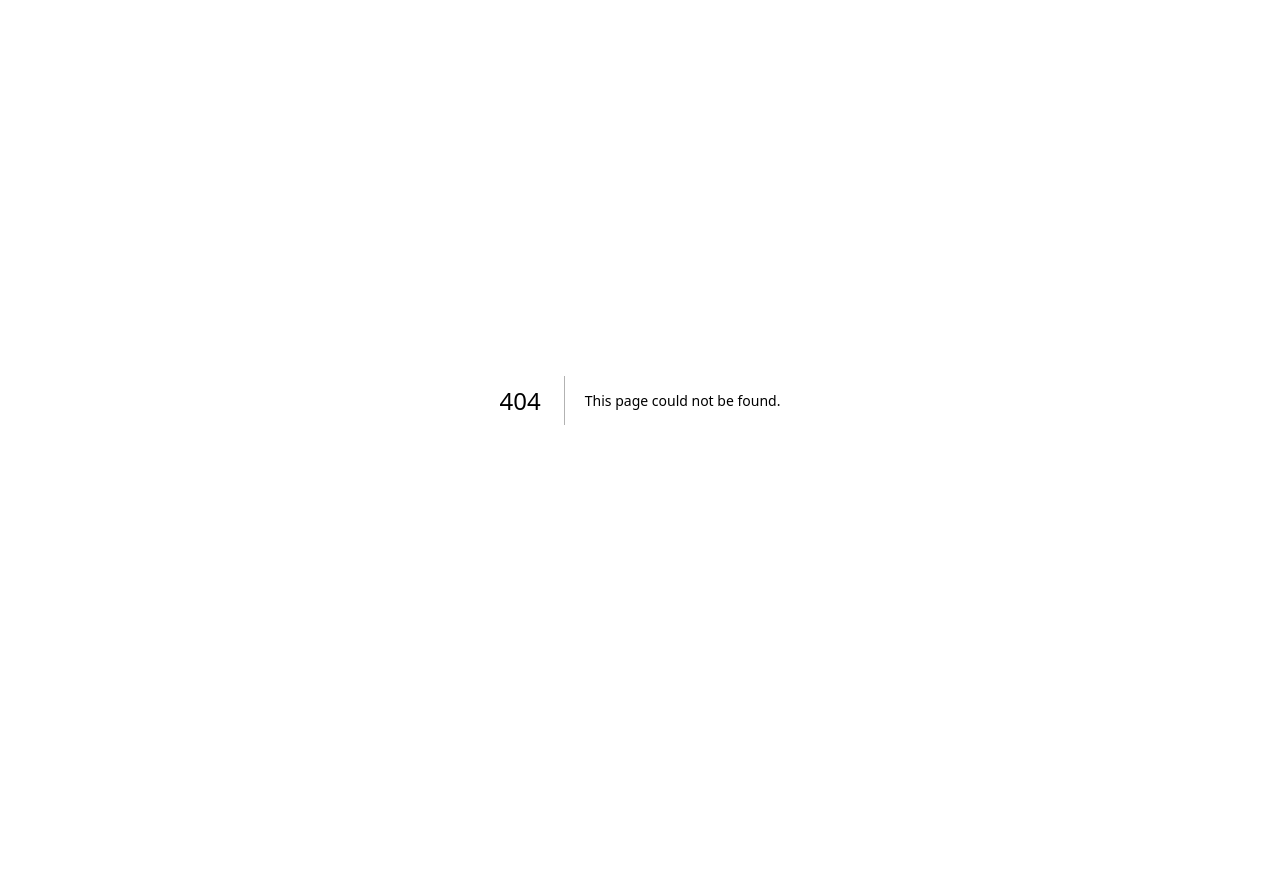
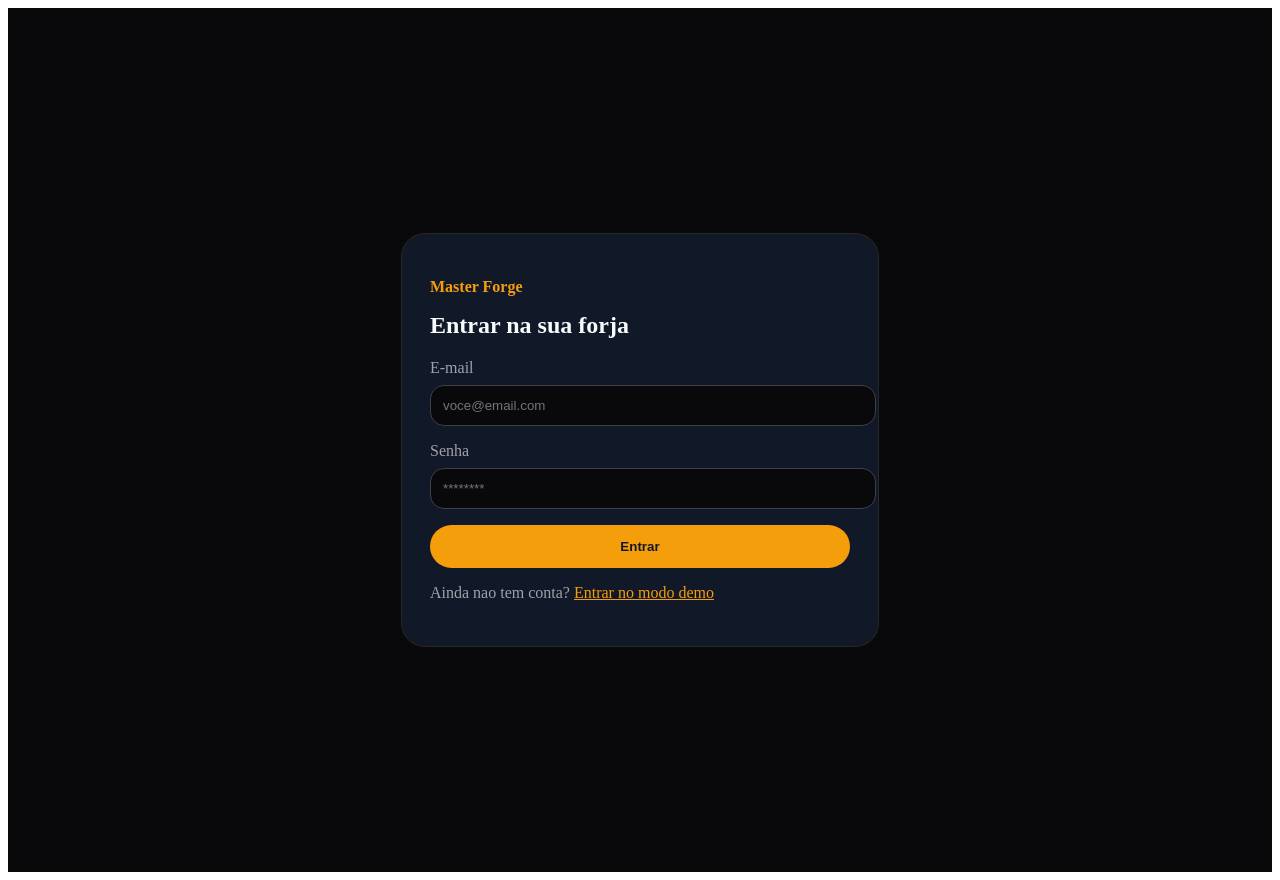
Before and after one commit to blackstone-lib/masterforge, a Next.js app: page /login in a window 1280 px wide. Before the commit this address had no page. Before the commit the page ends 800 px from the top, so only its background shows below. Built offline with nearby package versions, Linux system fonts and the light colour scheme.

Commit message:
Add login page

```diff
--- /dev/null
+++ b/src/app/login/page.tsx
@@ -0,0 +1,28 @@
+import Link from "next/link";
+
+export default function LoginPage() {
+  return (
+    <main style={{ minHeight: "100vh", display: "grid", placeItems: "center", padding: "32px", background: "#09090b", color: "#f8fafc" }}>
+      <section style={{ width: "100%", maxWidth: "420px", border: "1px solid #27272a", borderRadius: "24px", padding: "28px", background: "#111827" }}>
+        <p style={{ color: "#f59e0b", fontWeight: 700 }}>Master Forge</p>
+        <h1 style={{ marginTop: 0 }}>Entrar na sua forja</h1>
+        <form style={{ display: "grid", gap: "16px" }}>
+          <label>
+            <span style={{ display: "block", color: "#a1a1aa", marginBottom: "8px" }}>E-mail</span>
+            <input type="email" placeholder="voce@email.com" style={{ width: "100%", padding: "12px", borderRadius: "14px", border: "1px solid #3f3f46", background: "#09090b", color: "#f8fafc" }} />
+          </label>
+          <label>
+            <span style={{ display: "block", color: "#a1a1aa", marginBottom: "8px" }}>Senha</span>
+            <input type="password" placeholder="********" style={{ width: "100%", padding: "12px", borderRadius: "14px", border: "1px solid #3f3f46", background: "#09090b", color: "#f8fafc" }} />
+          </label>
+          <button type="button" style={{ background: "#f59e0b", color: "#111827", border: 0, padding: "14px", borderRadius: "999px", fontWeight: 700 }}>
+            Entrar
+          </button>
+        </form>
+        <p style={{ color: "#a1a1aa" }}>
+          Ainda nao tem conta? <Link href="/dashboard" style={{ color: "#f59e0b" }}>Entrar no modo demo</Link>
+        </p>
+      </section>
+    </main>
+  );
+}
```
